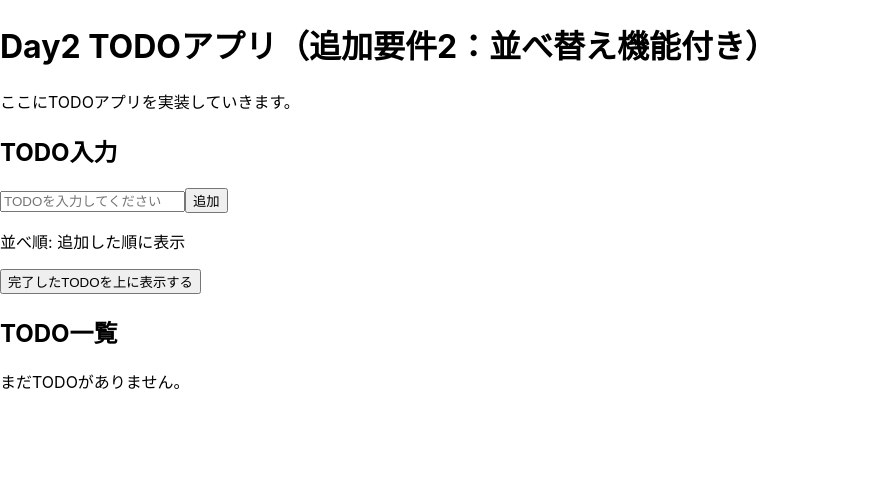
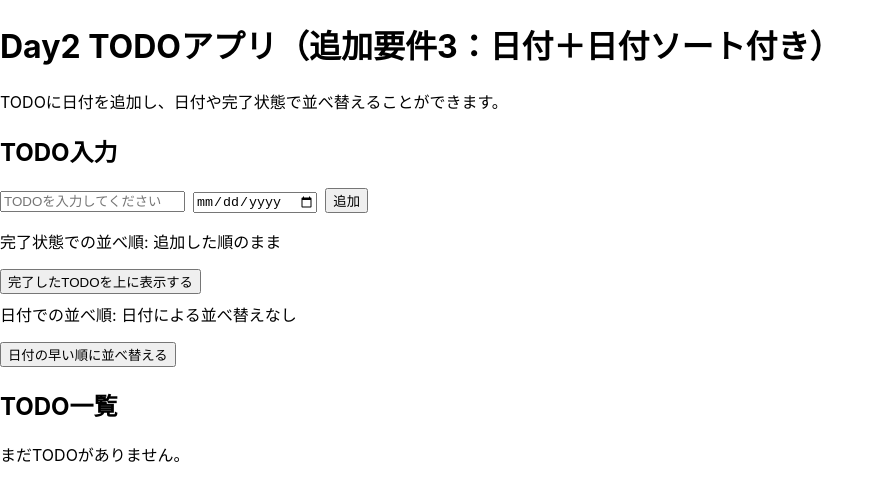
Before and after one commit to Wataru198/react-course, a React (Create React App) app in the folder react-tutorial/: page / in a window 1280 px wide. Shown: the top 500 px of the page, without its empty margins (0-884 px from the left). Built offline with nearby package versions, Linux system fonts and the light colour scheme.

Commit message:
Add date field and date sort to Day2 TODO app (task_3)

```diff
--- a/react-tutorial/src/App.js
+++ b/react-tutorial/src/App.js
@@ -8,6 +8,9 @@ const STORAGE_KEY = "day2-todos";
 function App() {
   // TODOの入力欄の文字を管理する状態。初期値は空文字にする
   const [todoText, setTodoText] = useState("");
+
+  // TODOに紐づく日付（期限など）を管理する状態。初期値は空文字にする
+  const [todoDate, setTodoDate] = useState("");
 
   // 画面に表示するTODOの一覧を管理する状態。
   // 初期値を設定するときにlocalStorageの中身を読み込む
@@ -42,6 +45,10 @@ function App() {
   // false: 追加した順, true: 完了したTODOを上に表示
   const [sortByCompleted, setSortByCompleted] = useState(false);
 
+  // 日付での並べ替えモードを管理する状態。
+  // false: 日付でソートしない, true: 日付が早い順にソートする
+  const [sortByDate, setSortByDate] = useState(false);
+
   // todosの値が変わるたびに実行される処理
   useEffect(() => {
     // todos配列をJSON形式の文字列に変換してlocalStorageに保存する
@@ -63,6 +70,8 @@ function App() {
       text: todoText,
       // チェック状態（完了かどうか）を管理するフラグ。追加時は未完了なのでfalse
       completed: false,
+      // 入力された日付。未入力の場合は空文字のまま
+      date: todoDate,
     };
 
     // 既存のtodos配列にnewTodoを追加した新しい配列を作り、状態を更新する
@@ -70,6 +79,8 @@ function App() {
 
     // 入力欄を空文字に戻してリセットする
     setTodoText("");
+    // 日付欄もリセットする
+    setTodoDate("");
   };
 
   // チェックボックスがクリックされたときに実行される処理
@@ -101,24 +112,46 @@ function App() {
   };
 
   // 画面に表示する際に使う並べ替え後のTODO一覧を作る
-  const displayTodos = sortByCompleted
-    ? // sortByCompletedがtrueのときは完了しているTODOを上に表示する
-      [...todos].sort((a, b) => {
-        // completedがtrueのものを先にしたいので、trueを1, falseを0として比較する
-        return Number(b.completed) - Number(a.completed);
-      })
-    : // falseのときは追加した順（元の配列の順番）のまま表示する
-      todos;
+  let displayTodos = [...todos];
+
+  // sortByCompletedがtrueのときは完了しているTODOを上に表示する
+  if (sortByCompleted) {
+    displayTodos = [...displayTodos].sort((a, b) => {
+      // completedがtrueのものを先にしたいので、trueを1, falseを0として比較する
+      return Number(b.completed) - Number(a.completed);
+    });
+  }
+
+  // sortByDateがtrueのときは日付の早い順に並べ替える
+  if (sortByDate) {
+    displayTodos = [...displayTodos].sort((a, b) => {
+      // どちらかの日付が未設定の場合の扱いを決める
+      if (!a.date && !b.date) {
+        // 両方日付がない場合は順番を変えない
+        return 0;
+      }
+      if (!a.date) {
+        // aに日付がなく、bに日付がある場合はbを先にする
+        return 1;
+      }
+      if (!b.date) {
+        // bに日付がなく、aに日付がある場合はaを先にする
+        return -1;
+      }
+      // どちらも日付がある場合は文字列として比較（YYYY-MM-DD形式ならこれで日付順になる）
+      return a.date.localeCompare(b.date);
+    });
+  }
 
   // 画面に表示する内容を返す
   return (
     // アプリ全体を囲むdivタグ
     <div>
       {/* アプリのタイトルを表示する */}
-      <h1>Day2 TODOアプリ（追加要件2：並べ替え機能付き）</h1>
+      <h1>Day2 TODOアプリ（追加要件3：日付＋日付ソート付き）</h1>
 
       {/* TODOアプリの説明文 */}
-      <p>ここにTODOアプリを実装していきます。</p>
+      <p>TODOに日付を追加し、日付や完了状態で並べ替えることができます。</p>
 
       {/* TODO入力欄と追加ボタンのエリア */}
       <div>
@@ -133,27 +166,47 @@ function App() {
           onChange={(event) => setTodoText(event.target.value)} // 入力が変わるたびにtodoTextを更新する
         />
 
+        {/* TODOに紐づく日付を入力するための入力欄 */}
+        <input
+          type="date" // 日付を入力するための入力欄
+          value={todoDate} // 入力欄に表示する値としてtodoDateを使う
+          onChange={(event) => setTodoDate(event.target.value)} // 入力が変わるたびにtodoDateを更新する
+          style={{ marginLeft: "8px" }} // テキスト入力欄との間に余白を空ける
+        />
+
         {/* クリックするとhandleAddTodoが実行される「追加」ボタン */}
-        <button onClick={handleAddTodo}>追加</button>
+        <button onClick={handleAddTodo} style={{ marginLeft: "8px" }}>
+          追加
+        </button>
       </div>
 
       {/* 並べ順を切り替えるボタンのエリア */}
-      <div>
-        {/* 現在の並べ替えモードを説明するテキスト */}
+      <div style={{ marginTop: "16px" }}>
+        {/* 完了状態による並べ替えの説明とボタン */}
         <p>
-          並べ順:{" "}
-          {sortByCompleted ? "完了したTODOを上に表示" : "追加した順に表示"}
+          完了状態での並べ順:
+          {sortByCompleted ? " 完了したTODOを上に表示" : " 追加した順のまま"}
         </p>
-        {/* クリックするとsortByCompletedの値を反転させるボタン */}
         <button onClick={() => setSortByCompleted(!sortByCompleted)}>
           {sortByCompleted
-            ? "追加した順に戻す"
+            ? "完了による並べ替えをオフにする"
             : "完了したTODOを上に表示する"}
+        </button>
+
+        {/* 日付による並べ替えの説明とボタン */}
+        <p style={{ marginTop: "8px" }}>
+          日付での並べ順:
+          {sortByDate ? " 日付の早いTODOを上に表示" : " 日付による並べ替えなし"}
+        </p>
+        <button onClick={() => setSortByDate(!sortByDate)}>
+          {sortByDate
+            ? "日付による並べ替えをオフにする"
+            : "日付の早い順に並べ替える"}
         </button>
       </div>
 
       {/* TODO一覧を表示するエリア */}
-      <div>
+      <div style={{ marginTop: "16px" }}>
         {/* 一覧のタイトル */}
         <h2>TODO一覧</h2>
 
@@ -172,10 +225,14 @@ function App() {
               <span
                 style={{
                   textDecoration: todo.completed ? "line-through" : "none", // 完了なら取り消し線を引く
-                  marginRight: "8px", // 文字と削除ボタンの間に余白を入れる
+                  marginRight: "8px", // 文字と日付の間に余白を入れる
                 }}
               >
                 {todo.text}
+              </span>
+              {/* TODOに紐づく日付。設定されていない場合は「日付なし」と表示する */}
+              <span style={{ marginRight: "8px" }}>
+                {todo.date ? `（日付: ${todo.date}）` : "（日付なし）"}
               </span>
               {/* このTODOを削除するためのボタン */}
               <button onClick={() => handleDeleteTodo(todo.id)}>削除</button>
```
